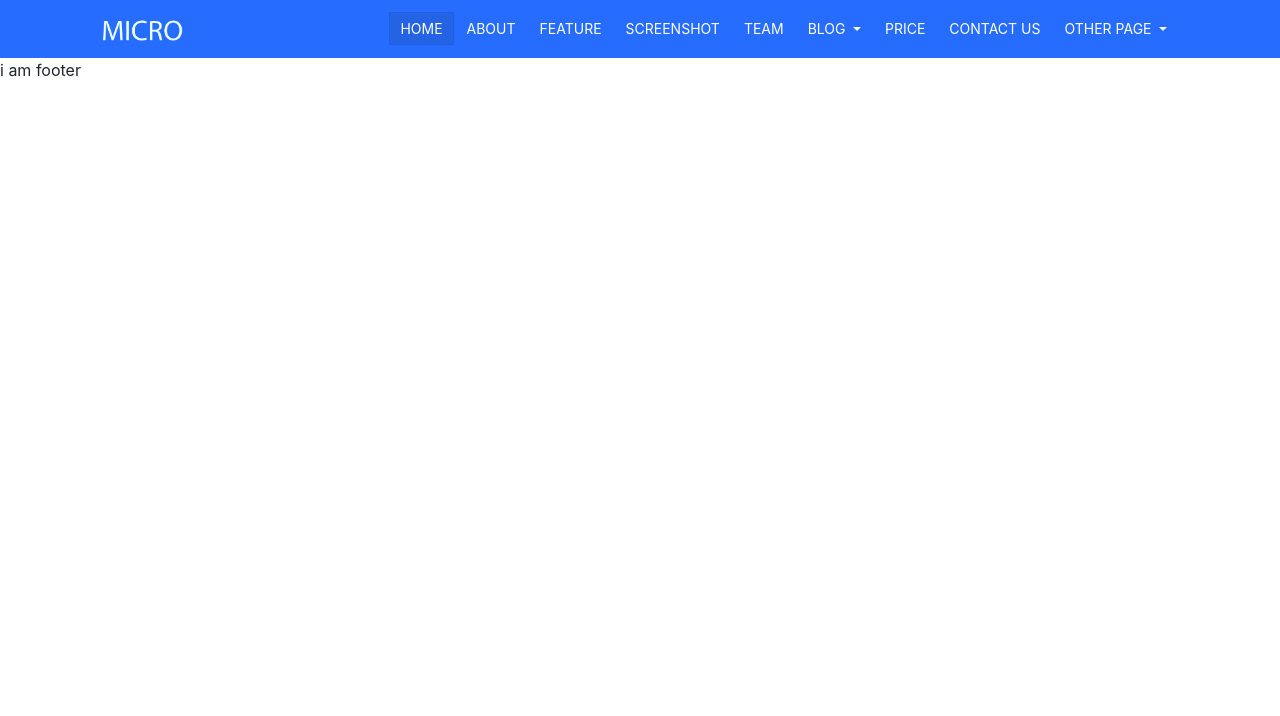
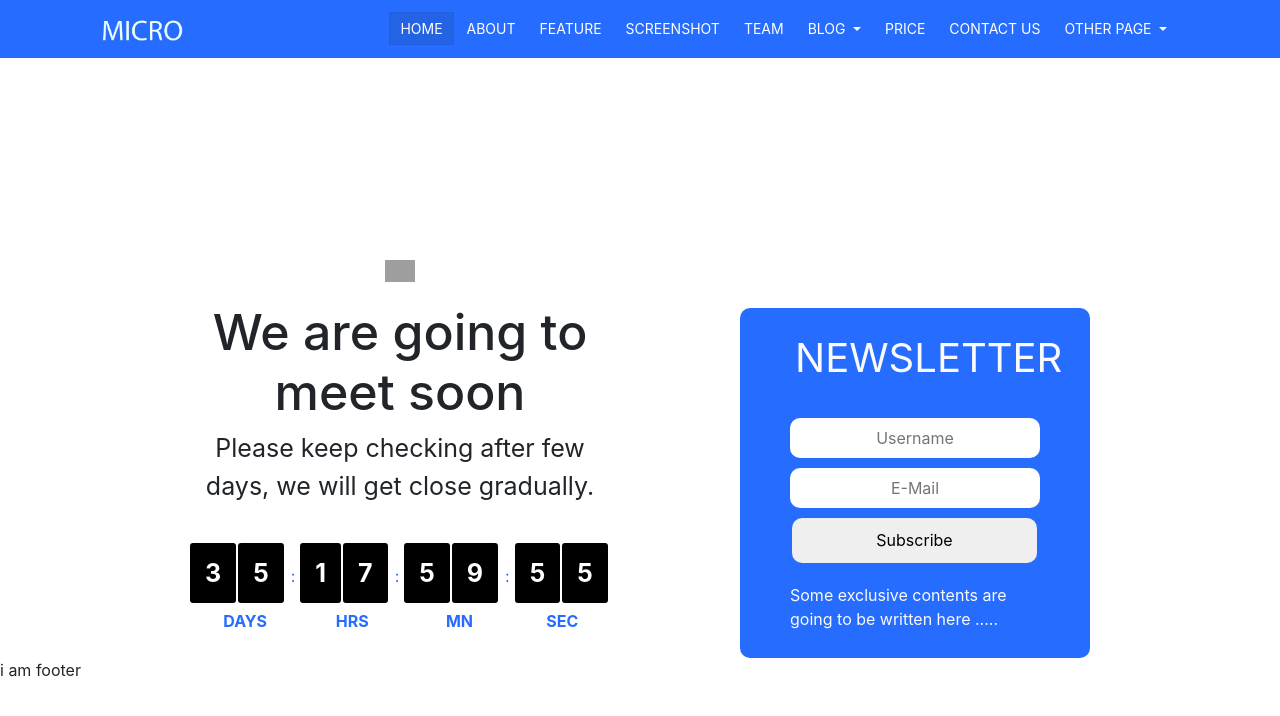
Before and after one commit to ashiqulemu/simple-theme, a Vue app: page /coming-soon in a window 1280 px wide. Shown: the top 716 px of the page. Built offline with nearby package versions, Linux system fonts and the light colour scheme; grey boxes are pictures that could not be loaded.

Commit message:
coming-soon page

```diff
--- a/src/assets/sass/_soumik.scss
+++ b/src/assets/sass/_soumik.scss
@@ -1,8 +1,10 @@
 @import "color-variables";
 
+// primary margin variable
+$msg-margin: 20px;
 
+//this scss codes are written for download page
 .download-area{
-
   min-width: 600px;
   margin: auto;
   text-align: center;
@@ -30,3 +32,94 @@
     color: $nav-link;
   }
 }
+
+//this scss codes are written for coming-soon page
+.pointed-area{
+  width: 900px;
+  margin: 200px auto;
+  .coming-soon-area{
+    width: 420px;
+    float: left;
+    .coming-soon{
+      text-align: center;
+
+      .title-and-msg{
+        img{
+          width: 30px;
+        }
+
+        h3{
+          margin-top: $msg-margin;
+          font-size: 50px;
+        }
+        p{
+          font-size: 25px;
+        }
+      }
+      .coming-timer{
+        color: $primary;
+        margin-top: 50px;
+        .coming-timer-div{
+          float: left;
+          .digit{
+            color: white;
+            background-color: black;
+            padding: 15px;
+            border-radius: 3px;
+            margin-right: 2px;
+            font-weight: bold;
+            font-size: 25px;
+          }
+          .clone{
+            margin: 0 5px 0 5px;
+          }
+          .timer-intro{
+            font-weight: bold;
+            text-transform: uppercase;
+            margin-top: 16px;
+          }
+        }
+      }
+    }
+  }
+  // starting coding for news letter area
+  .news-letter-area{
+    .news-letter{
+      float: right;
+      width: 350px;
+      height: 350px;
+      border-radius: 10px;
+      background-color: $primary;
+      margin-top: 50px;
+      .newsletter-title{
+        font-size: 40px;
+        text-transform: uppercase;
+        margin: 20px 0 20px 55px;
+      }
+      .form-input{
+        text-align: center;
+        input{
+          width: 250px;
+          height: 40px;
+          border: none;
+          border-radius: 10px;
+          color: #999999;
+          text-align: center;
+          margin-top: 10px;
+        }
+      }
+      button{
+        margin: 10px 0 0 52px;
+        border: none;
+        width: 245px;
+        height: 45px;
+        border-radius: 10px;
+      }
+      p{
+        color: $bg-primary;
+        width: 255px;
+        margin: 20px 0 0 50px;
+      }
+    }
+  }
+}
--- a/src/router/index.js
+++ b/src/router/index.js
@@ -49,6 +49,11 @@ const routes = [
         name: '404',
         component: require('../views/pages/404').default
     },
+    {
+        path: '/coming-soon',
+        name: 'comingSoon',
+        component: require('../views/pages/coming-soon').default
+    },
 
 
 ]
--- a/src/views/pages/coming-soon.vue
+++ b/src/views/pages/coming-soon.vue
@@ -1,5 +1,65 @@
 <template>
-
+    <div class="container">
+        <div class="row">
+            <div class="col-md-12">
+                <div class="pointed-area">
+                    <div class="coming-soon-area">
+                        <div class="coming-soon">
+                            <div class="title-and-msg">
+                                <img src="https://www.freeiconspng.com/uploads/flame-logo-png-30.png" alt="">
+                                <h3>We are going to meet soon</h3>
+                                <p>Please keep checking after few days, we will get close gradually.</p>
+                            </div>
+                            <div class="coming-timer">
+                                <!--days-->
+                                <div class="coming-timer-div">
+                                    <span class="digit">3</span>
+                                    <span class="digit">5</span>
+                                    <span class="clone">:</span>
+                                    <div class="timer-intro">days</div>
+                                </div>
+                                <!--hours-->
+                                <div class="coming-timer-div">
+                                    <span class="digit">1</span>
+                                    <span class="digit">7</span>
+                                    <span class="clone">:</span>
+                                    <div class="timer-intro">hrs</div>
+                                </div>
+                                <!--minutes-->
+                                <div class="coming-timer-div">
+                                    <span class="digit">5</span>
+                                    <span class="digit">9</span>
+                                    <span class="clone">:</span>
+                                    <div class="timer-intro">mn</div>
+                                </div>
+                                <!--seconds-->
+                                <div class="coming-timer-div">
+                                    <span class="digit">5</span>
+                                    <span class="digit">5</span>
+                                    <div class="timer-intro">sec</div>
+                                </div>
+                            </div>
+                        </div>
+                    </div>
+                    <div class="news-letter-area">
+                        <div class="news-letter">
+                            <p class="newsletter-title">NewsLetter</p>
+                            <form>
+                                <div class="form-input">
+                                    <input v-model="username" placeholder="Username">
+                                </div>
+                                <div class="form-input">
+                                    <input type="email" v-model="email" placeholder="E-Mail">
+                                </div>
+                                <button>Subscribe</button>
+                                <p>Some exclusive contents are going to be written here .....</p>
+                            </form>
+                        </div>
+                    </div>
+                </div>
+            </div>
+        </div>
+    </div>
 </template>
 
 <script>
```
